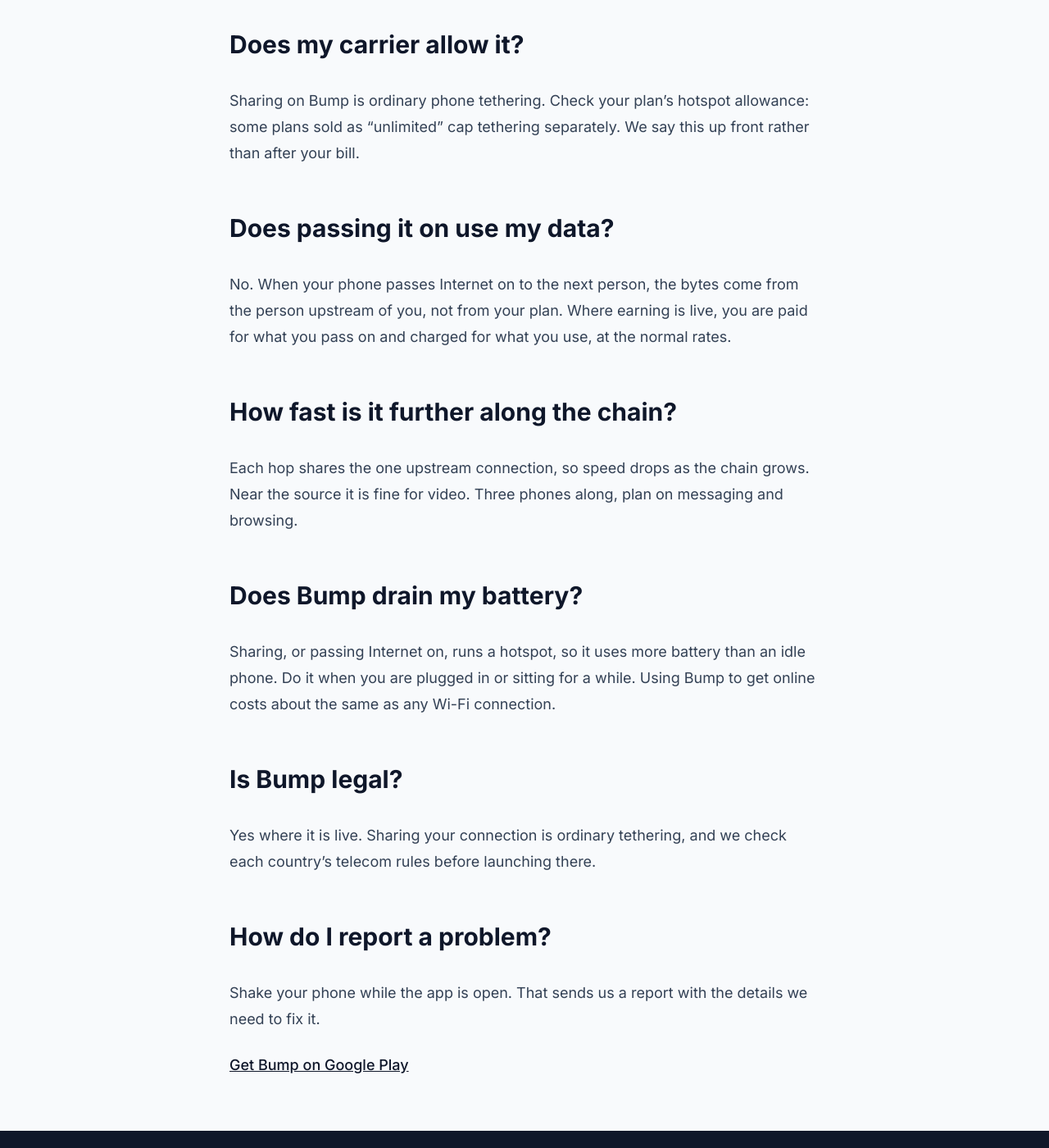
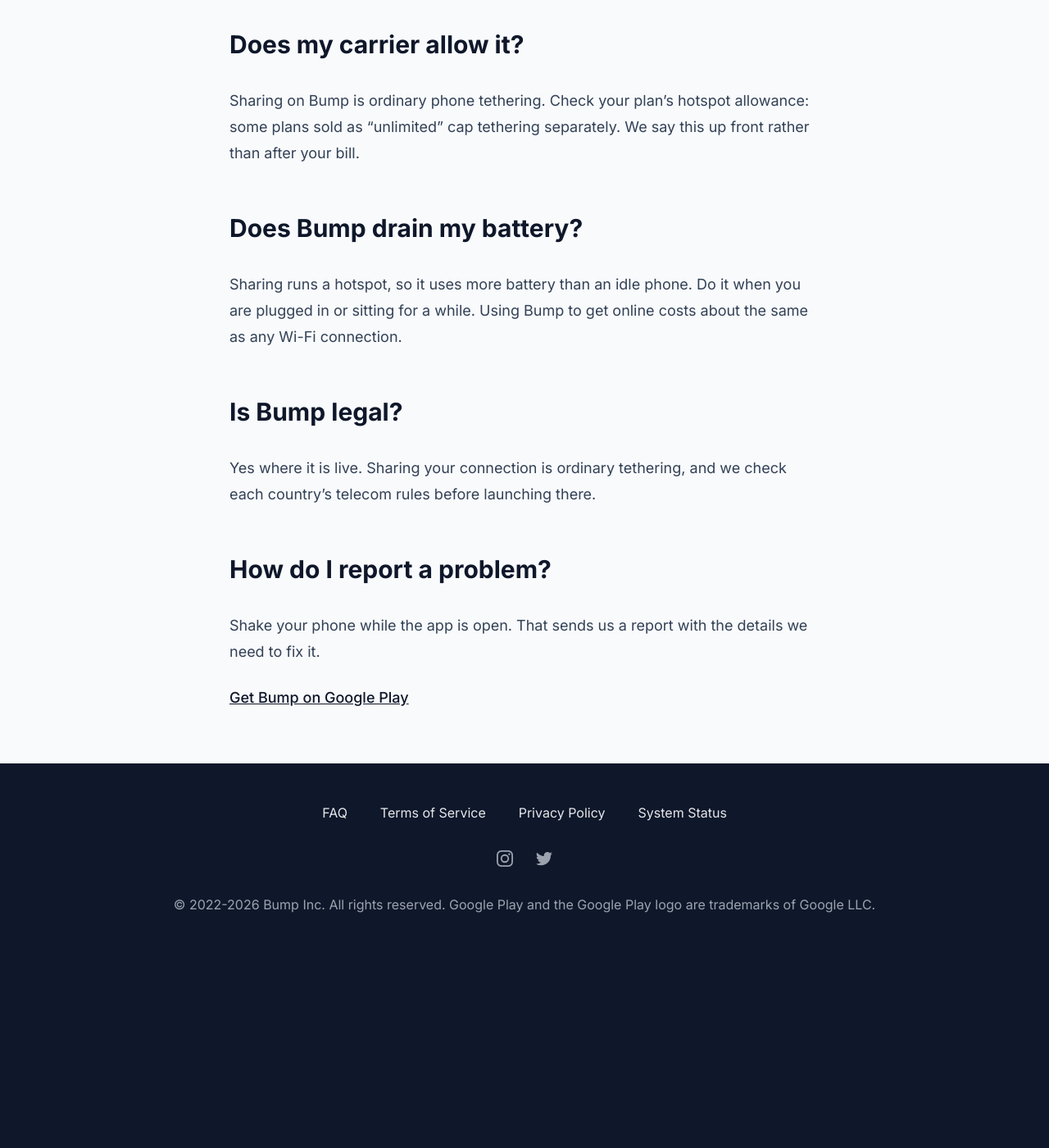
Before and after one commit to BumpApp/bumpapp.github.io, a Jekyll site: the page built from faq/index.md, in a window 1280 px wide and 1400 px high, scrolled down 3273 px. Shown: the whole window at 82% size. Built offline with Jekyll 4.4.1, drawn with Linux system fonts in a browser that asks for light colours; nearby versions of some CDN libraries; after the commit the page ends 4436 px from its top, so only the background shows below that.

Commit message:
FAQ: drop the two multihop questions; the feature is not on in the app yet
Co-Authored-By: Claude Fable 5.1 <noreply@anthropic.com>

```diff
--- a/faq/index.md
+++ b/faq/index.md
@@ -61,17 +61,9 @@ Bump is live on Android in Brazil, with payouts through Pix, and in Colombia, wi
 
 Sharing on Bump is ordinary phone tethering. Check your plan's hotspot allowance: some plans sold as "unlimited" cap tethering separately. We say this up front rather than after your bill.
 
-## Does passing it on use my data?
-
-No. When your phone passes Internet on to the next person, the bytes come from the person upstream of you, not from your plan. Where earning is live, you are paid for what you pass on and charged for what you use, at the normal rates.
-
-## How fast is it further along the chain?
-
-Each hop shares the one upstream connection, so speed drops as the chain grows. Near the source it is fine for video. Three phones along, plan on messaging and browsing.
-
 ## Does Bump drain my battery?
 
-Sharing, or passing Internet on, runs a hotspot, so it uses more battery than an idle phone. Do it when you are plugged in or sitting for a while. Using Bump to get online costs about the same as any Wi-Fi connection.
+Sharing runs a hotspot, so it uses more battery than an idle phone. Do it when you are plugged in or sitting for a while. Using Bump to get online costs about the same as any Wi-Fi connection.
 
 ## Is Bump legal?
 
```
Also changed, not shown: es/faq/index.md (+1 -9 lines), pt/faq/index.md (+1 -9 lines).
